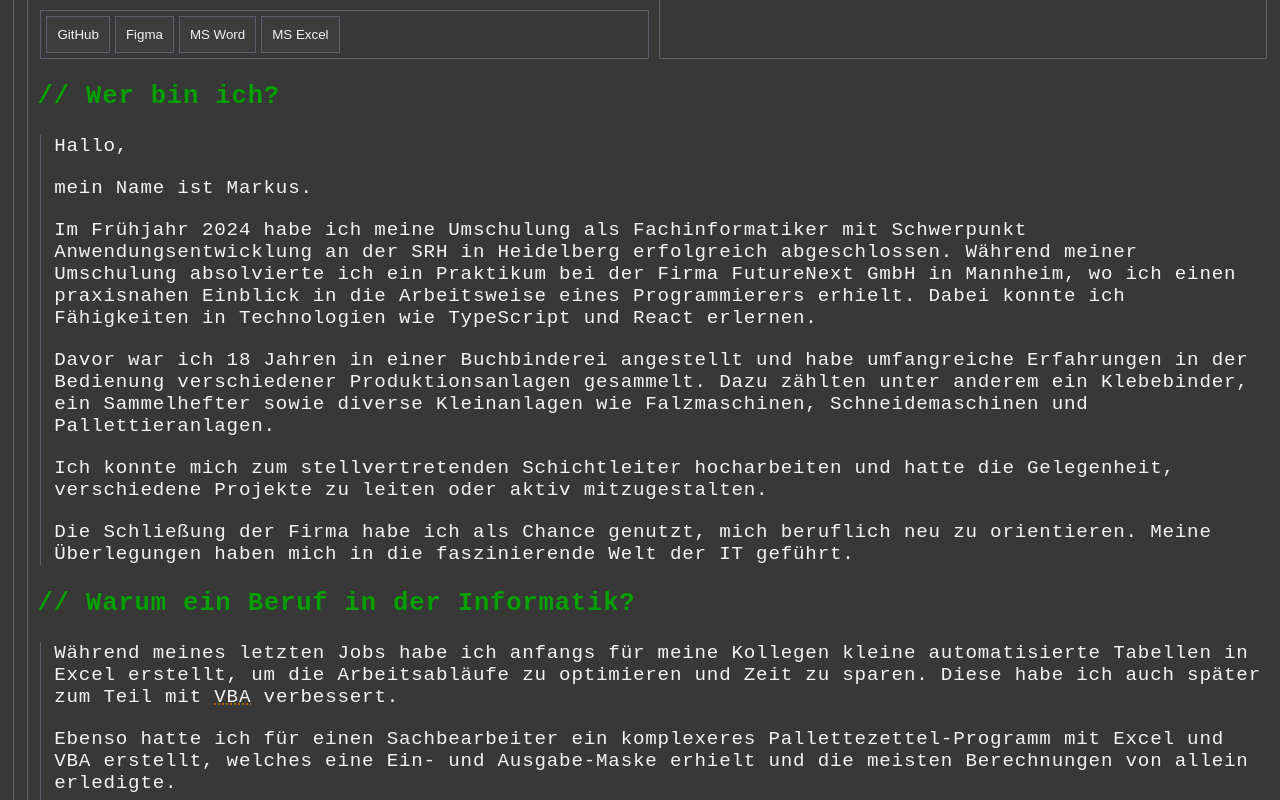
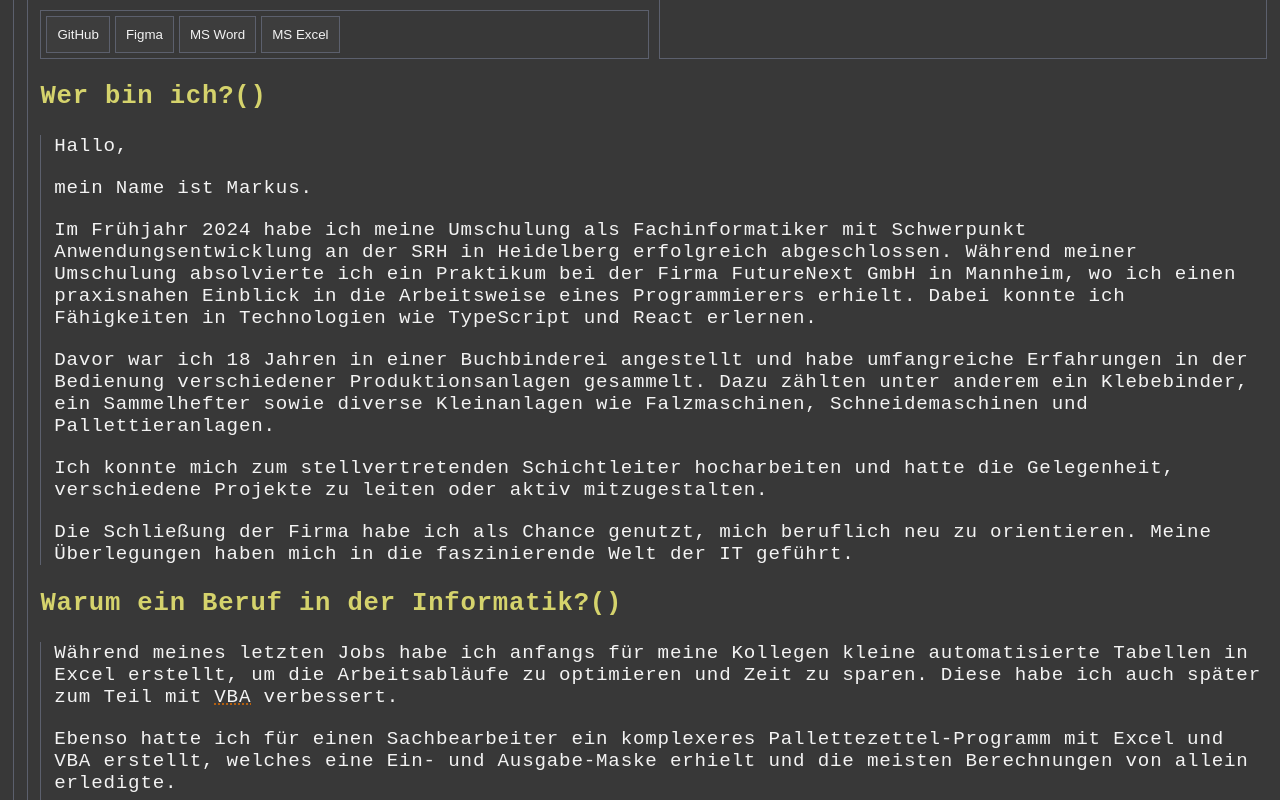
Before and after one commit to M-Roesner/myHomepage-react-ts-wip, a React (Vite) app: page / in a window 1280 px wide. Shown: the part 500-1300 px from the top of the page. Built offline with nearby package versions, Linux system fonts and the light colour scheme.

Commit message:
Corrected the margin in CardVerticalLineStyle and added the styled main tag.

```diff
--- a/src/components/custom/card/cardHeadline/styledCardHeadline.ts
+++ b/src/components/custom/card/cardHeadline/styledCardHeadline.ts
@@ -4,8 +4,7 @@ const defaultHeaderStyles = `
 // font-weight: 200;
 // font-style: normal;
 line-height: 3ch;
-padding-left: 10px;
-margin: 1ch 0;
+margin-block: 1ch;
 `;
 
 // TODO: header styles ... content, color ...
--- a/src/components/custom/card/cardVerticalLine/styledCardVerticalLine.ts
+++ b/src/components/custom/card/cardVerticalLine/styledCardVerticalLineStyle.ts
@@ -1,10 +1,9 @@
 import styled from "styled-components";
 
+/**
+ * Renders a styled div tag with a vertical line as a border on the left side and padding on the left side.
+ */
 export const CardVerticalLineStyle = styled.div`
   border-left: solid 1px ${(props) => props.theme.palette.common.borderColor};
-  margin-left: 1vw;
-`;
-
-export const CardVerticalLineStyleForContent = styled(CardVerticalLineStyle)`
   padding-left: 1vw;
 `;
--- a/src/pages/aboutMe/AboutMe.tsx
+++ b/src/pages/aboutMe/AboutMe.tsx
@@ -1,6 +1,6 @@
 // components
 import CardHeadline from "../../components/custom/card/cardHeadline/CardHeadline";
-import { CardVerticalLineStyle } from "../../components/custom/card/cardVerticalLine/styledCardVerticalLine";
+import { CardVerticalLineStyle } from "../../components/custom/card/cardVerticalLine/styledCardVerticalLineStyle";
 import SectionIntroduction from "./sections/introduction/SectionIntroduction";
 import SectionMyFutureCareer from "./sections/myFutureCareer/SectionMyFutureCareer";
 import SectionSkillWrapper from "./sections/skills/SectionSkillWrapper";
--- a/src/pages/aboutMe/sections/introduction/SectionIntroduction.tsx
+++ b/src/pages/aboutMe/sections/introduction/SectionIntroduction.tsx
@@ -1,14 +1,14 @@
 // components
 import CardHeadline from "../../../../components/custom/card/cardHeadline/CardHeadline";
 import CardParagraph from "../../../../components/custom/card/cardParagraph/CardParagraph";
-import { CardVerticalLineStyleForContent } from "../../../../components/custom/card/cardVerticalLine/styledCardVerticalLine";
+import { CardVerticalLineStyle } from "../../../../components/custom/card/cardVerticalLine/styledCardVerticalLineStyle";
 import { StyledSectionIntroduction } from "./styledSectionIntroduction";
 
 const SectionIntroduction = () => {
   return (
     <StyledSectionIntroduction>
-      <CardHeadline level={3}>Wer bin ich?</CardHeadline>
-      <CardVerticalLineStyleForContent>
+      <CardHeadline level={2}>Wer bin ich?</CardHeadline>
+      <CardVerticalLineStyle>
         <CardParagraph>Hallo,</CardParagraph>
         <CardParagraph>mein Name ist Markus.</CardParagraph>
         <CardParagraph>
@@ -30,7 +30,7 @@ const SectionIntroduction = () => {
           Die Schließung der Firma habe ich als Chance genutzt, mich beruflich neu zu orientieren. Meine Überlegungen
           haben mich in die faszinierende Welt der IT geführt.
         </CardParagraph>
-      </CardVerticalLineStyleForContent>
+      </CardVerticalLineStyle>
     </StyledSectionIntroduction>
   );
 };
--- a/src/pages/aboutMe/sections/myFutureCareer/SectionMyFutureCareer.tsx
+++ b/src/pages/aboutMe/sections/myFutureCareer/SectionMyFutureCareer.tsx
@@ -1,14 +1,14 @@
 // components
 import CardHeadline from "../../../../components/custom/card/cardHeadline/CardHeadline";
 import CardParagraph from "../../../../components/custom/card/cardParagraph/CardParagraph";
-import { CardVerticalLineStyleForContent } from "../../../../components/custom/card/cardVerticalLine/styledCardVerticalLine";
+import { CardVerticalLineStyle } from "../../../../components/custom/card/cardVerticalLine/styledCardVerticalLineStyle";
 import { StyledSectionMyFutureCareer } from "./styledSectionMyFutureCareer";
 
 const SectionMyFutureCareer = () => {
   return (
     <StyledSectionMyFutureCareer>
       <CardHeadline level={2}>Wie ich mich in der Zukunft entwickeln möchte.</CardHeadline>
-      <CardVerticalLineStyleForContent>
+      <CardVerticalLineStyle>
         <CardParagraph>
           Mein Hauptfokus liegt mittelfristig auf der Weiterentwicklung im Bereich Frontend, den ich während meines
           Praktikums intensiv erleben durfte. Hier werde ich meine Anstrengungen verstärken, um mein Wissen und meine
@@ -19,7 +19,7 @@ const SectionMyFutureCareer = () => {
           tätig zu werden. Dieser Weg ermöglicht mir, umfassende Kenntnisse in der gesamten Webentwicklung zu erlangen
           und vielseitige Projekte erfolgreich umzusetzen.
         </CardParagraph>
-      </CardVerticalLineStyleForContent>
+      </CardVerticalLineStyle>
     </StyledSectionMyFutureCareer>
   );
 };
--- a/src/pages/aboutMe/sections/skills/styledSectionSkillWrapper.ts
+++ b/src/pages/aboutMe/sections/skills/styledSectionSkillWrapper.ts
@@ -1,8 +1,6 @@
 import styled from "styled-components";
 
 export const StyledSectionSkillWrapper = styled.section`
-  padding-left: 1vw;
-
   display: flex;
   flex-direction: row;
   gap: 10px;
--- a/src/pages/aboutMe/sections/whyInIt/SectionWhyInIt.tsx
+++ b/src/pages/aboutMe/sections/whyInIt/SectionWhyInIt.tsx
@@ -1,15 +1,15 @@
 // components
 import CardHeadline from "../../../../components/custom/card/cardHeadline/CardHeadline";
 import CardParagraph from "../../../../components/custom/card/cardParagraph/CardParagraph";
-import { CardVerticalLineStyleForContent } from "../../../../components/custom/card/cardVerticalLine/styledCardVerticalLine";
+import { CardVerticalLineStyle } from "../../../../components/custom/card/cardVerticalLine/styledCardVerticalLineStyle";
 import Span from "../../../../components/custom/card/span/Span";
 import { StyledSectionWhyInIt } from "./styledSectionWhyInIt";
 
 const SectionWhyInIt = () => {
   return (
     <StyledSectionWhyInIt>
-      <CardHeadline level={3}>Warum ein Beruf in der Informatik?</CardHeadline>
-      <CardVerticalLineStyleForContent>
+      <CardHeadline level={2}>Warum ein Beruf in der Informatik?</CardHeadline>
+      <CardVerticalLineStyle>
         <CardParagraph>
           Während meines letzten Jobs habe ich anfangs für meine Kollegen kleine automatisierte Tabellen in Excel
           erstellt, um die Arbeitsabläufe zu optimieren und Zeit zu sparen. Diese habe ich auch später zum Teil mit
@@ -24,7 +24,7 @@ const SectionWhyInIt = () => {
           Mich mit VBA auseinander zu setzen, war eine neue Erfahrung für mich. Das mir viel Spaß gemacht hat, sodass
           ich mich für den neuen Weg als Anwendungsentwickler entschied.
         </CardParagraph>
-      </CardVerticalLineStyleForContent>
+      </CardVerticalLineStyle>
     </StyledSectionWhyInIt>
   );
 };
--- a/src/pages/aboutMe/styledAboutMePage.ts
+++ b/src/pages/aboutMe/styledAboutMePage.ts
@@ -1,8 +1,7 @@
 import styled from "styled-components";
-import { CardVerticalLineStyle } from "../../components/custom/card/cardVerticalLine/styledCardVerticalLine";
+import { CardVerticalLineStyle } from "../../components/custom/card/cardVerticalLine/styledCardVerticalLineStyle";
 
 const StyledAboutMePage = styled(CardVerticalLineStyle)`
-  margin-right: 1vw;
   @media (min-width: 768px) {
   }
 `;
--- a/src/pages/main/App.tsx
+++ b/src/pages/main/App.tsx
@@ -3,17 +3,18 @@ import { Outlet } from "react-router-dom";
 
 import Footer from "../../components/footer/footer.tsx";
 import Header from "../../components/header/Header.tsx";
+import { StyledApp } from "./styledApp.ts";
 
 const App = () => {
   return (
     <>
       <Header />
-      <main>
+      <StyledApp>
         {/* TODO: Style content DIV!!! */}
         <Suspense fallback={<h2>Loading...</h2>}>
           <Outlet />
         </Suspense>
-      </main>
+      </StyledApp>
       <Footer />
     </>
   );
--- /dev/null
+++ b/src/pages/main/styledApp.ts
@@ -0,0 +1,5 @@
+import styled from "styled-components";
+
+export const StyledApp = styled.main`
+  padding-inline: 1vw;
+`;
```
